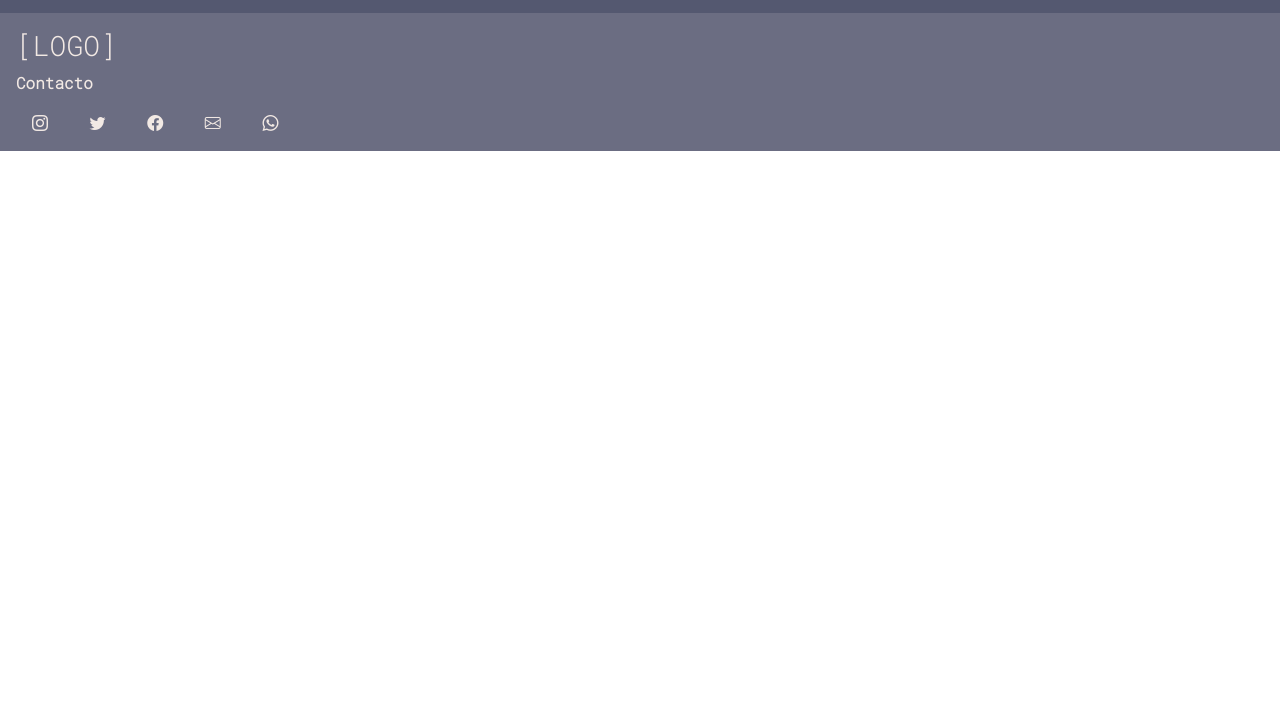
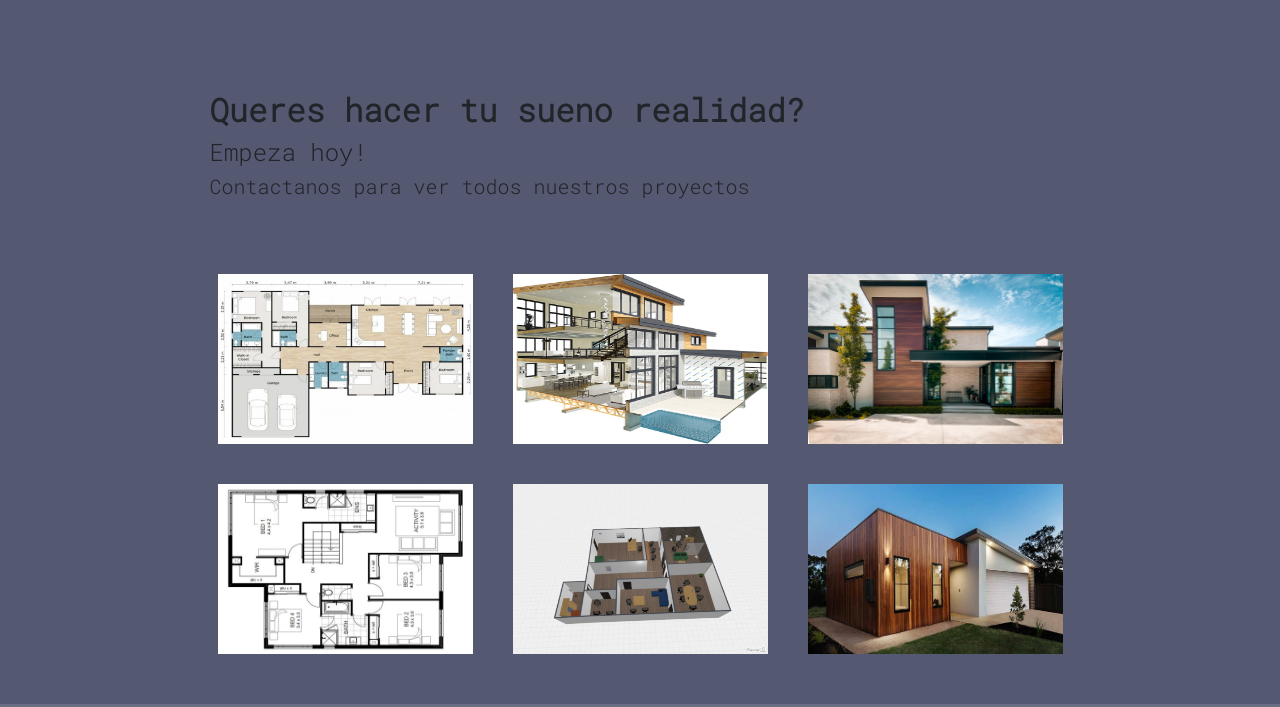
Before and after one commit to delfinafernandezerlauer/PF-FernandezErlauer, a plain HTML site: page pages/contacto.html in a window 1280 px wide. Shown: the part 606-1313 px from the top of the page. Before the commit the page ends 800 px from the top, so only its background shows below. Drawn offline with nearby package versions, Linux system fonts and the light colour scheme.

Commit message:
agrego galeria

```diff
--- a/pages/contacto.html
+++ b/pages/contacto.html
@@ -98,6 +98,46 @@
 
       </section>
 
+
+
+      <section class="photo-grid-container">
+        <section class="container-fluid py-5">
+          <h2 class="fw-bold">Queres hacer tu sueno realidad?</h2>
+          <h4>Empeza hoy!</h4>
+          <h5>Contactanos para ver todos nuestros proyectos</h5>
+        </section>
+        <section class="photo-grid">
+
+          <div>
+            <div>
+              <img class="smaller-image" src="../multimedia/plano.jpg" alt="">
+            </div>
+            <div>
+              <img class="smaller-image" src="../multimedia/plano nro 2.jpg" alt="">
+            </div>
+          </div>
+
+          <div>
+            <div>
+              <img  class="smaller-image" src="../multimedia/maqueta.jpg" alt="">
+            </div>
+            <div>
+              <img class="smaller-image" src="../multimedia/maqueta nro 2.jpg" alt="">
+            </div>
+          </div>
+
+
+        <div>
+          <div>
+            <img class="smaller-image" src="../multimedia/final.jpg" alt="">
+          </div>
+          <div>
+            <img class="smaller-image" src="../multimedia/final nro 2.jpg" alt="">
+          </div>
+        </div>
+        </section>
+      </section>
+
     </main>
 
 
--- a/style.css
+++ b/style.css
@@ -66,6 +66,17 @@ footer {
     width: 330px ; height:215px
 }
 
+.smaller-image{
+    width: 295px; height: 210px;padding: 20px;
+}
+
 .extra-padding{
-   padding:7%;
+   padding:7%;;
 }
+
+.photo-grid-container{
+display: grid; justify-content: center;grid-template-columns: repeat(3 1fr); padding-top: 30px; padding-bottom: 30px;
+
+}
+
+.photo-grid {display: flex; justify-content:space-around;}
```
Also changed, not shown: multimedia/final nro 2.jpg (added), multimedia/final.jpg (added), multimedia/maqueta nro 2.jpg (added), multimedia/maqueta.jpg (added), multimedia/plano nro 2.jpg (added), multimedia/plano.jpg (added). Lines whose indentation alone changed are shown as unchanged.
